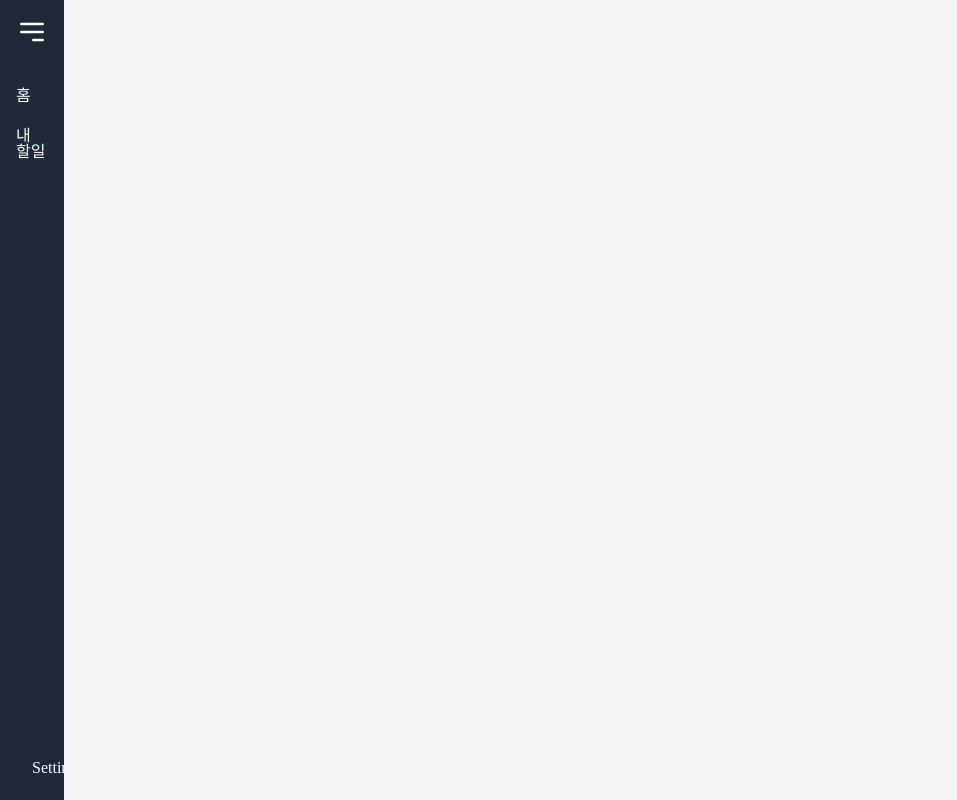
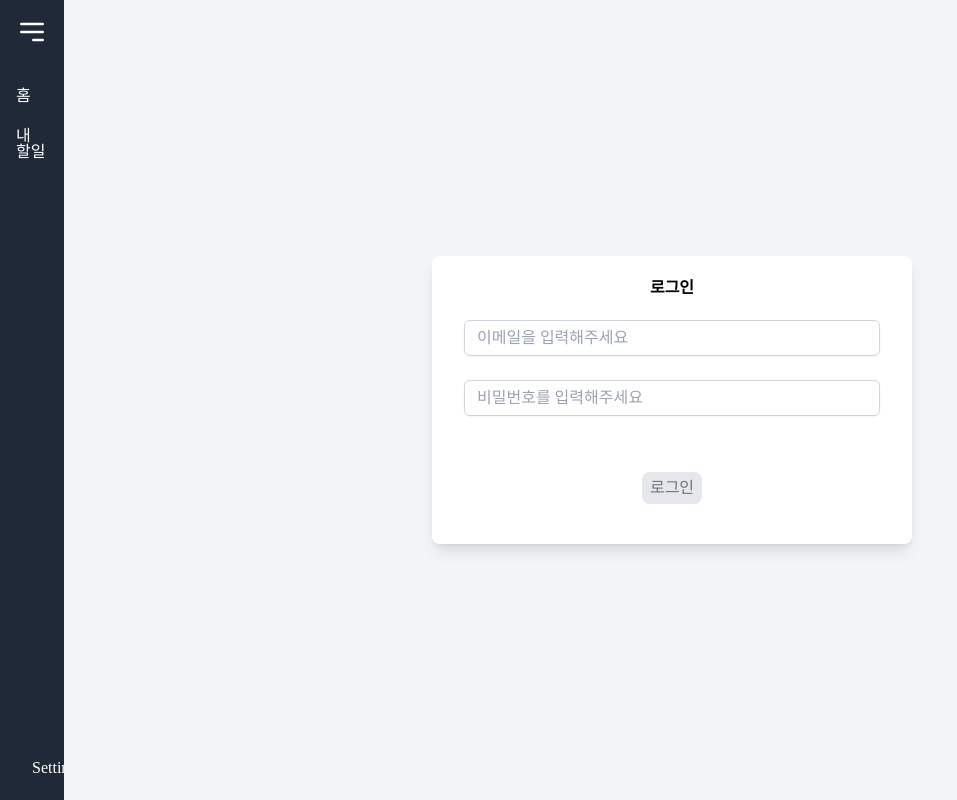
Before and after one commit to sohee-an/todo_list, a React (Vite) app: page /login in a window 1280 px wide. Before the commit this address had no page. Shown: the whole page, without its empty margins (0-957 px from the left). Built offline with nearby package versions, Linux system fonts and the light colour scheme; no server answers; the database is empty.

Commit message:
feate: 로그인 폼, 로직 구현

```diff
--- a/package.json
+++ b/package.json
@@ -10,13 +10,17 @@
     "preview": "vite preview"
   },
   "dependencies": {
+    "@hookform/resolvers": "^3.9.0",
+    "firebase": "^10.12.3",
     "react": "^18.3.1",
     "react-dom": "^18.3.1",
+    "react-hook-form": "^7.52.1",
     "react-router-dom": "^6.25.0",
     "vite-plugin-eslint": "^1.8.1",
     "yup": "^1.4.0"
   },
   "devDependencies": {
+    "@types/firebase": "^3.2.1",
     "@types/react": "^18.3.3",
     "@types/react-dom": "^18.3.0",
     "@typescript-eslint/eslint-plugin": "^7.15.0",
--- a/src/App.tsx
+++ b/src/App.tsx
@@ -2,16 +2,42 @@ import { BrowserRouter, Routes, Route } from 'react-router-dom';
 import Home from './pages/home/Home';
 import Layout from './components/layout/Layout';
 import MyTodo from './pages/MyTodo';
+import Login from './pages/auth/Login';
+import { app } from './config/firebase';
+import { doc, getDoc } from 'firebase/firestore';
 
-
+import { useEffect } from 'react';
+import { getDatabase, ref, get } from 'firebase/database';
 
 function App() {
+  const db = getDatabase(app);
+  console.log('app', db);
+  useEffect(() => {
+    // 데이터베이스에서 데이터 읽기
+    async function fetchData() {
+      const dbRef = ref(db, '/uers/1'); // 데이터를 읽어올 경로 설정
+      try {
+        const snapshot = await get(dbRef);
+        if (snapshot.exists()) {
+          console.log(snapshot.val());
+        } else {
+          console.log('No data available');
+        }
+      } catch (error) {
+        console.error('Error getting data:', error);
+      }
+    }
+
+    fetchData();
+  }, []);
   return (
     <BrowserRouter>
       <Layout>
         <Routes>
+
           <Route path="/" element={<Home />} />
-          <Route path="/my" element={<MyTodo/>}/>
+          <Route path="/login" element={<Login />} />
+          <Route path="/my" element={<MyTodo />} />
         </Routes>
       </Layout>
     </BrowserRouter>
--- a/src/components/share/CategoryButton.tsx
+++ b/src/components/share/CategoryButton.tsx
@@ -1,5 +1,3 @@
-
-
 type Props = {
   name: string;
   color: string;
@@ -9,7 +7,7 @@ const CategoryButton = ({ name, color }: Props) => {
   return (
     <div>
       <button
-        className={`  mb-4 mr-2 bg-gray-400 text-${color}-500 px-3 py-1 rounded-full`}
+        className={`mb-4 mr-2 bg-gray-400 text-${color}-200 px-3 py-1 rounded-full`}
       >
         {name}
       </button>
--- /dev/null
+++ b/src/components/share/Input.tsx
@@ -0,0 +1,50 @@
+import {
+  FieldErrors,
+  UseFormRegister,
+  FieldValues,
+  Path,
+} from 'react-hook-form';
+
+interface Props<T extends FieldValues> {
+  label?: string;
+  name: Path<T>;
+  register: UseFormRegister<T>;
+  type?: string;
+  placeholder?: string;
+  errors: FieldErrors<T>;
+}
+
+const Input = <T extends FieldValues>({
+  label,
+  name,
+  register,
+  type = 'text',
+  placeholder,
+  errors,
+}: Props<T>) => {
+  return (
+    <div className="mb-6">
+      {label && (
+        <label htmlFor={name} className="block text-gray-700">
+          {label}
+        </label>
+      )}
+      <input
+        {...register(name)}
+        type={type}
+        id={name}
+        placeholder={placeholder}
+        className={`mt-1 block w-full px-3 py-2 bg-white border ${
+          errors[name] ? 'border-red-500' : 'border-gray-300'
+        } rounded-md shadow-sm focus:outline-none focus:ring focus:ring-opacity-50`}
+      />
+      {errors[name] && (
+        <p className="text-red-500 text-xs mt-1">
+          {String(errors[name]?.message)}
+        </p>
+      )}
+    </div>
+  );
+};
+
+export default Input;
--- /dev/null
+++ b/src/config/firebase.ts
@@ -0,0 +1,32 @@
+// Import the functions you need from the SDKs you need
+import { initializeApp } from 'firebase/app';
+import firebase from 'firebase/app';
+import 'firebase/auth';
+
+import { getAnalytics } from 'firebase/analytics';
+//
+// TODO: Add SDKs for Firebase products that you want to use
+// https://firebase.google.com/docs/web/setup#available-libraries
+
+// Your web app's Firebase configuration
+// For Firebase JS SDK v7.20.0 and later, measurementId is optional
+const firebaseConfig = {
+  apiKey: 'AIzaSyBr4Z5bMDCXi8GShyIjZttb9-HmmzOx-po',
+  authDomain: 'todo-list-12859.firebaseapp.com',
+  projectId: 'todo-list-12859',
+  storageBucket: 'todo-list-12859.appspot.com',
+  messagingSenderId: '771600884891',
+  appId: '1:771600884891:web:cd18147a40b52a64a1523e',
+  measurementId: 'G-V7B75FJE77',
+};
+
+// Initialize Firebase
+
+// firebase.initializeApp(firebaseConfig);
+
+const app = initializeApp(firebaseConfig);
+// const db = getFirestore(app) // Firestore 인스턴스를 가져옵니다.
+// const auth = getAuth(app);
+
+export { app };
+// export { app, db, auth,  };
--- /dev/null
+++ b/src/pages/auth/Login.tsx
@@ -0,0 +1,45 @@
+import Input from '../../components/share/Input';
+import { getEmailUserFormSchema } from '../../validations/user/emailUserFormValidation';
+import { useForm, SubmitHandler,FieldValues } from 'react-hook-form';
+
+const Login = () => {
+  const {
+    register,
+    handleSubmit,
+    formState: { errors },
+  } = useForm({ resolver: getEmailUserFormSchema() });
+
+  const onSubmit: SubmitHandler<FieldValues> = (data) => {
+    console.log(data);
+  };
+
+  return (
+    <div className=" min-h-[100%] flex items-center justify-center bg-gray-100">
+      <div className="w-[30rem] bg-white h-[18rem] rounded-lg shadow-lg px-8">
+
+        <div className='m-6 flex items-center justify-center font-bold '>로그인</div>
+        <form onSubmit={handleSubmit(onSubmit)}>
+          <Input
+            register={register}
+            type="email"
+            name="email"
+            placeholder="이메일을 입력해주세요"
+            errors={errors}
+          />
+           <Input
+            register={register}
+            type="password"
+            name="password"
+            placeholder="비밀번호를 입력해주세요"
+            errors={errors}
+          />
+          <div className='flex items-center justify-center '>
+            <button className='bg-gray-200   p-2 mt-8 rounded-lg text-gray-500' >로그인</button>
+          </div>
+        </form>
+      </div>
+    </div>
+  );
+};
+
+export default Login;
--- /dev/null
+++ b/src/validations/user/emailUserFormValidation.ts
@@ -0,0 +1,25 @@
+import { yupResolver } from "@hookform/resolvers/yup";
+import * as yup from "yup";
+
+export const getEmailUserFormSchema = () =>
+  yupResolver(
+    yup.object({
+      email: yup
+      .string()
+      .required("이메일을 입력해주세요")
+      .email("올바른 이메일 형식이 아닙니다"),
+      password: yup
+        .string()
+        .required("비밀번호를 입력해주세요")
+        .matches(
+          /^(?=.*[a-z])(?=.*[A-Z])(?=.*\d)(?=.*[!@#$%^&*])[a-zA-Z\d!@#$%^&*]{8,}$/,
+          "영문 대문자, 소문자, 숫자, 특수문자를 포함하여 8자 이상 입력해주세요"
+        )
+        .min(8, "최소 8자 이상 입력해주세요")
+        .max(20, "최대 20자를 입력해주세요"),
+    //   mb_repassword: yup
+    //     .string()
+    //     .oneOf([yup.ref("mb_password")], "비밀번호가 일치해야 합니다")
+    //     .required("비밀번호를 다시 입력해주세요"),
+     })
+  );
--- /dev/null
+++ b/src/validations/user/registerFormValidation.ts
@@ -0,0 +1,49 @@
+import { yupResolver } from "@hookform/resolvers/yup";
+import * as yup from "yup";
+
+export const getRegisterFormSchema = (expert: boolean) => {
+  const schema = yup.object({
+    mb_id: yup
+      .string()
+      .required("이메일을 입력해주세요")
+      .email("올바른 이메일 형식이 아닙니다"),
+    mb_password: yup
+      .string()
+      .required("비밀번호를 입력해주세요")
+      .matches(
+        /^(?=.*[a-z])(?=.*[A-Z])(?=.*\d)(?=.*[!@#$%^&*])[a-zA-Z\d!@#$%^&*]{8,}$/,
+        "영문 대문자, 소문자, 숫자, 특수문자를 포함하여 8자 이상 입력해주세요"
+      )
+      .min(8, "최소 8자 이상 입력해주세요")
+      .max(20, "최대 20자를 입력해주세요"),
+    mb_repassword: yup
+      .string()
+      .oneOf([yup.ref("mb_password")], "비밀번호가 일치해야 합니다")
+      .required("비밀번호를 다시 입력해주세요"),
+    mb_nick: yup
+      .string()
+      .required("닉네임을 입력해주세요")
+      .min(2, "최소 2자 이상 입력해주세요")
+      .max(10, "최대 10자를 입력해주세요"),
+    mb_belong: expert
+      ? yup
+          .string()
+          .required("소속을 입력해주세요.")
+          .max(10, "최대 10자를 입력해주세요")
+      : yup.string().default(""),
+    mb_position: expert
+      ? yup
+          .string()
+          .required("직책을 입력해주세요.")
+          .max(10, "최대 10자를 입력해주세요")
+      : yup.string().default(""),
+    mb_hp: expert
+      ? yup
+          .string()
+          .required("핸드폰 번호를 입력해주세요.")
+          .max(20, "최대 10자를 입력해주세요")
+      : yup.string().default(""),
+  });
+
+  return yupResolver(schema);
+};
```
Also changed, not shown: tsconfig.json (+16 -0 lines), 2 other files (tests, documents, lock files or other folders).
